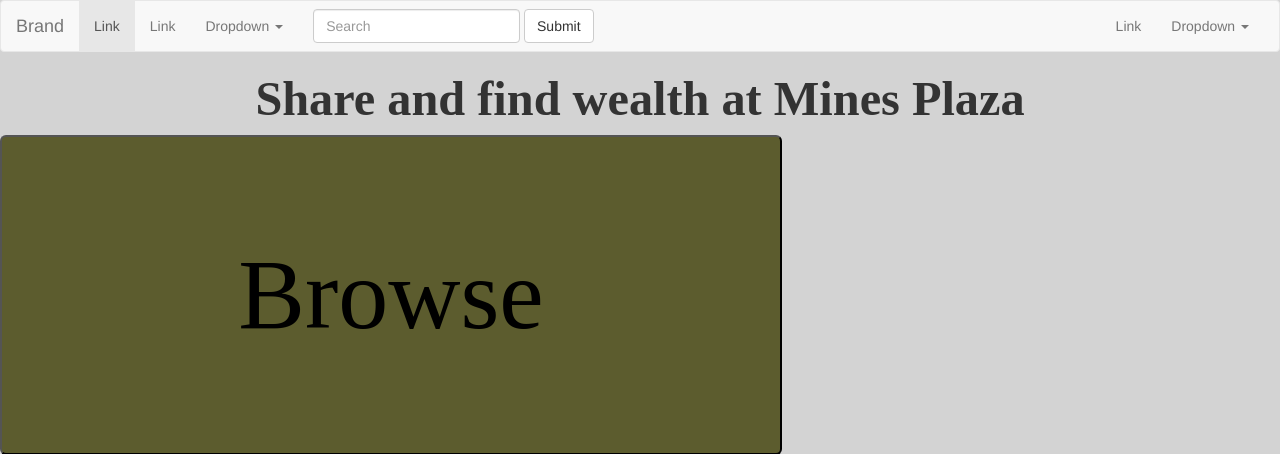
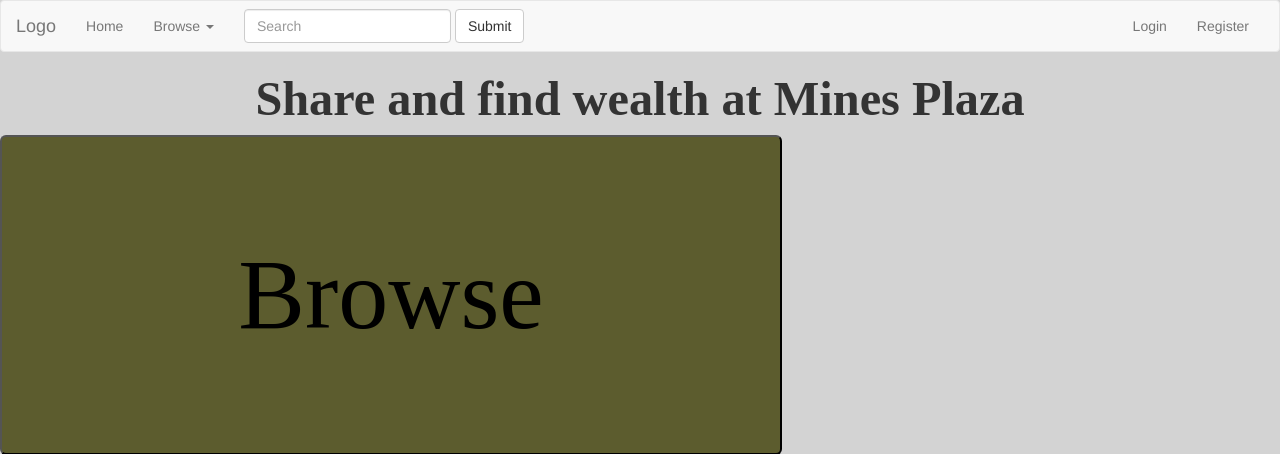
Before and after one commit to shamrickus/MinesPlaza-Defunct-, a PHP site: page /home.php in a window 1280 px wide. Shown: the top 454 px of the page. Run offline with PHP 8.4, Linux system fonts and the light colour scheme; some libraries are stand-ins or nearby versions.

Commit message:
Finished preliminary header

```diff
--- a/files/header.php
+++ b/files/header.php
@@ -2,7 +2,8 @@
 <html>
 <head>
 <link rel="stylesheet" href="bootstrap/css/bootstrap.min.css"/>
-
+<script src="https://ajax.googleapis.com/ajax/libs/jquery/1.11.2/jquery.min.js"></script>
+<script type="text/javascript" src="bootstrap/js/bootstrap.min.js"></script>
 </head>
 <body>
 <nav class="navbar navbar-default">
@@ -15,24 +16,19 @@
         <span class="icon-bar"></span>
         <span class="icon-bar"></span>
       </button>
-      <a class="navbar-brand" href="#">Brand</a>
+      <a class="navbar-brand" href="#">Logo</a>
     </div>
 
     <!-- Collect the nav links, forms, and other content for toggling -->
     <div class="collapse navbar-collapse" id="bs-example-navbar-collapse-1">
       <ul class="nav navbar-nav">
-        <li class="active"><a href="#">Link <span class="sr-only">(current)</span></a></li>
-        <li><a href="#">Link</a></li>
+        <li><a href="home.php">Home</a></li>
         <li class="dropdown">
-          <a href="#" class="dropdown-toggle" data-toggle="dropdown" role="button" aria-expanded="false">Dropdown <span class="caret"></span></a>
+          <a href="#" class="dropdown-toggle" data-toggle="dropdown" role="button" aria-expanded="false">Browse <span class="caret"></span></a>
           <ul class="dropdown-menu" role="menu">
-            <li><a href="#">Action</a></li>
-            <li><a href="#">Another action</a></li>
-            <li><a href="#">Something else here</a></li>
+            <li><a style="text-align:center;" href="#">Buyers</a></li>
             <li class="divider"></li>
-            <li><a href="#">Separated link</a></li>
-            <li class="divider"></li>
-            <li><a href="#">One more separated link</a></li>
+            <li><a style="text-align:center;" href="#">Sellers</a></li>
           </ul>
         </li>
       </ul>
@@ -43,8 +39,8 @@
         <button type="submit" class="btn btn-default">Submit</button>
       </form>
       <ul class="nav navbar-nav navbar-right">
-        <li><a href="#">Link</a></li>
-        <li class="dropdown">
+        <li><a href="login.php">Login</a></li>
+        <!--<li class="dropdown">
           <a href="#" class="dropdown-toggle" data-toggle="dropdown" role="button" aria-expanded="false">Dropdown <span class="caret"></span></a>
           <ul class="dropdown-menu" role="menu">
             <li><a href="#">Action</a></li>
@@ -53,7 +49,8 @@
             <li class="divider"></li>
             <li><a href="#">Separated link</a></li>
           </ul>
-        </li>
+        </li>-->
+        <li><a href="login.php">Register</a></li>
       </ul>
     </div><!-- /.navbar-collapse -->
   </div><!-- /.container-fluid -->
```
